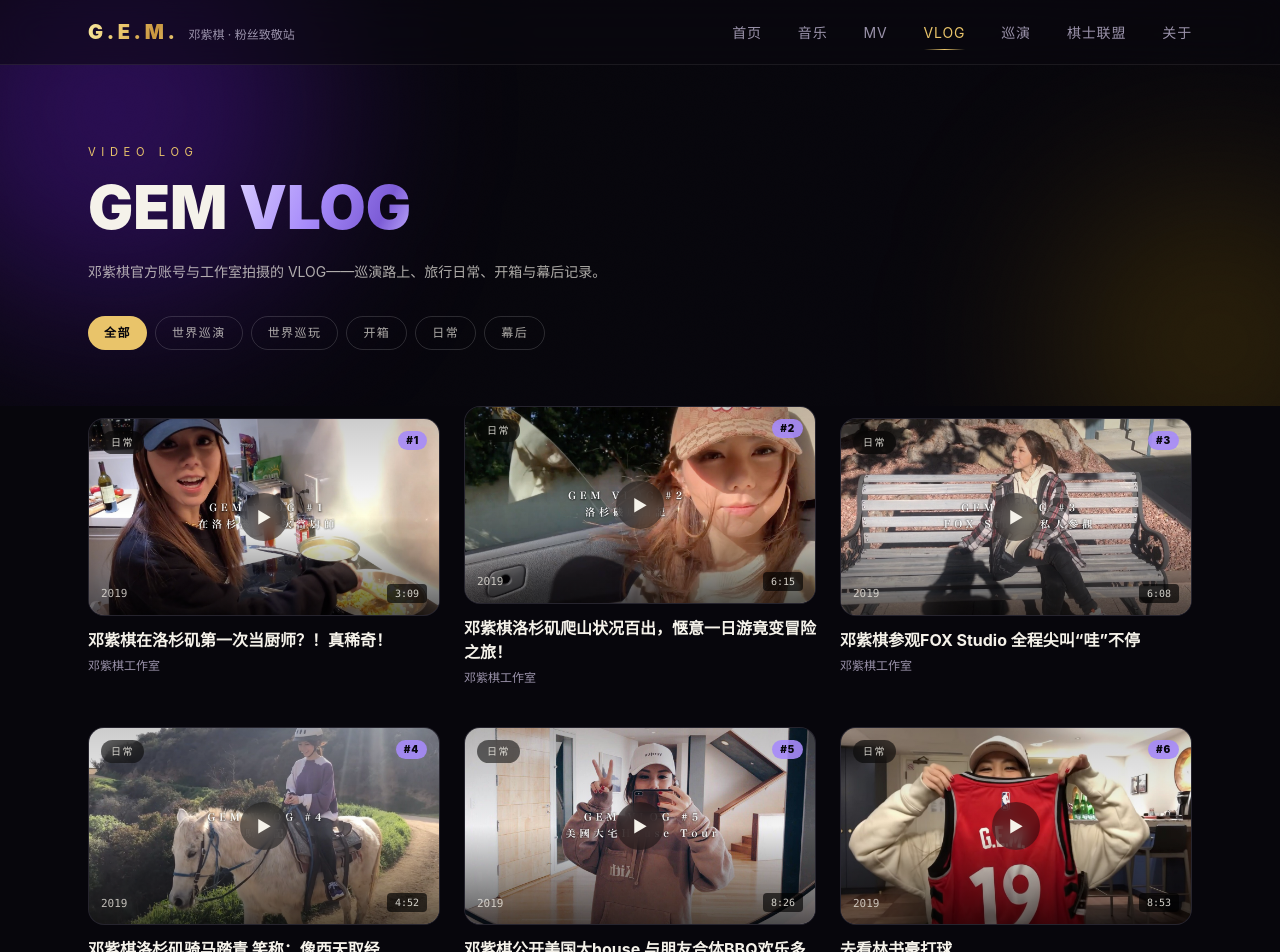
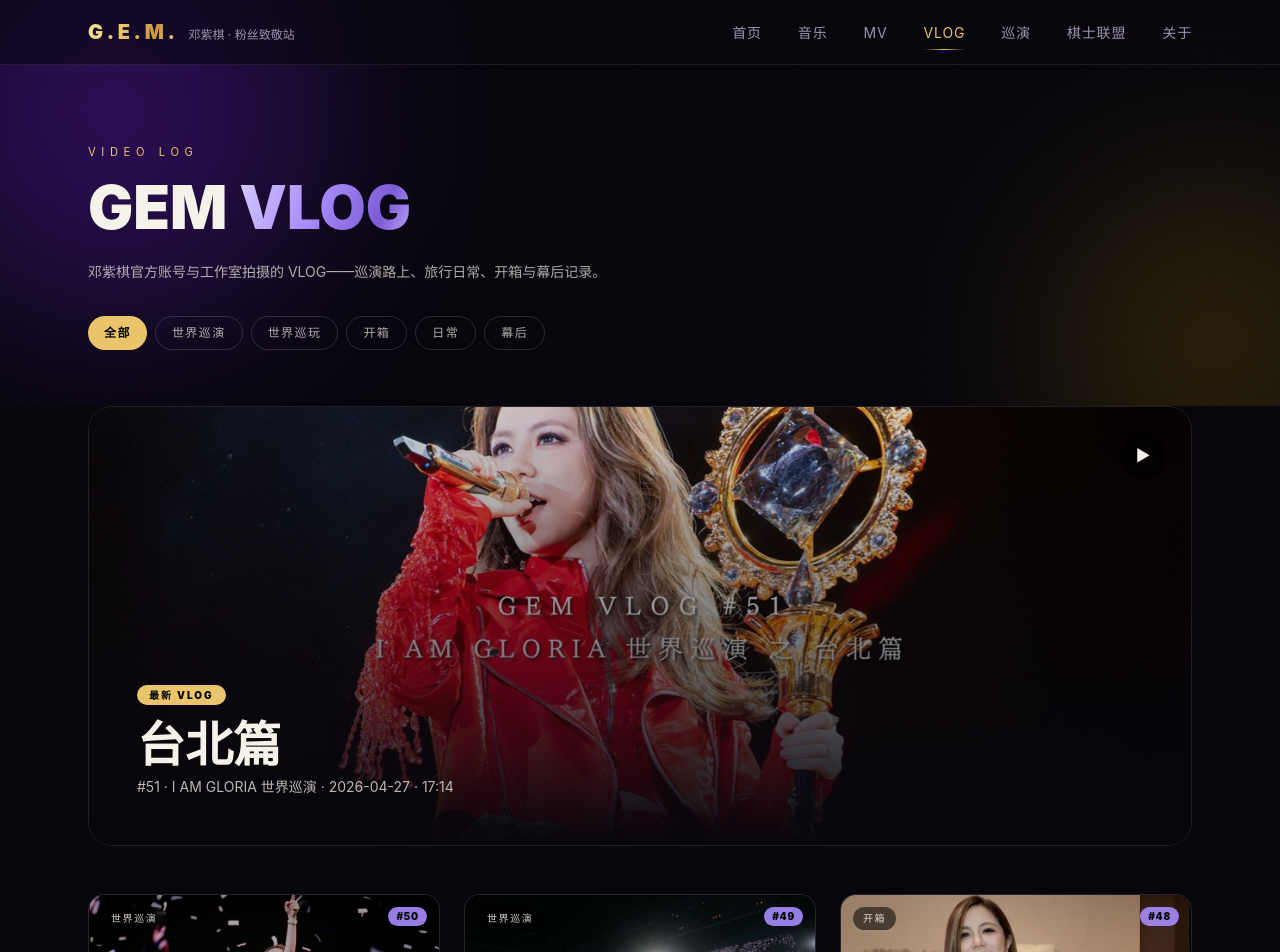
Before and after one commit to xxxxxxx-bot/gem-fansite, a Vue app: page /vlog in a window 1280 px wide. Shown: the top 952 px of the page. Built offline with nearby package versions, Linux system fonts and the light colour scheme.

Commit message:
VLOG 恢复最新推荐位并改为期数倒序
- 恢复「最新 VLOG」大推荐位，展示 #51 台北篇
- 列表按期数倒序：#50 → #1，全部保留期数角标

```diff
--- a/src/pages/VlogPage.vue
+++ b/src/pages/VlogPage.vue
@@ -6,10 +6,11 @@
 const current = ref(null)
 
 const sorted = computed(() =>
-  [...vlogs].sort((a, b) => (a.number ?? 999) - (b.number ?? 999) || b.date.localeCompare(a.date)),
+  [...vlogs].sort((a, b) => (b.number ?? -1) - (a.number ?? -1) || b.date.localeCompare(a.date)),
 )
+const featured = computed(() => (active.value === '全部' ? sorted.value[0] : null))
 const list = computed(() =>
-  active.value === '全部' ? sorted.value : sorted.value.filter((v) => v.group === active.value),
+  featured.value ? sorted.value.slice(1) : sorted.value.filter((v) => v.group === active.value),
 )
 
 function open(v) {
@@ -58,6 +59,33 @@
         </button>
       </div>
     </div>
+  </section>
+
+  <section v-if="featured" class="mx-auto max-w-6xl px-6 pb-12">
+    <button
+      v-reveal
+      class="group relative block min-h-[360px] w-full overflow-hidden rounded-3xl border border-white/10 text-left md:min-h-[440px]"
+      @click="open(featured)"
+    >
+      <img
+        :src="featured.cover"
+        :alt="featured.title"
+        class="absolute inset-0 h-full w-full object-cover transition duration-700 group-hover:scale-[1.03]"
+      />
+      <div class="absolute inset-0 bg-gradient-to-t from-ink via-ink/45 to-ink/5"></div>
+      <span
+        class="absolute right-6 top-6 flex h-12 w-12 items-center justify-center rounded-full bg-black/50 text-cream backdrop-blur transition group-hover:bg-gold group-hover:text-ink"
+      >
+        ▶
+      </span>
+      <div class="absolute inset-x-0 bottom-0 p-8 md:p-12">
+        <span class="rounded-full bg-gold px-3 py-1 text-[10px] font-black tracking-[0.2em] text-ink">最新 VLOG</span>
+        <h2 class="mt-4 text-3xl font-black md:text-5xl">{{ featured.title }}</h2>
+        <p class="mt-2 text-sm text-cream/75">
+          #{{ featured.number }} · {{ featured.series }} · {{ featured.date }} · {{ featured.duration }}
+        </p>
+      </div>
+    </button>
   </section>
 
   <section class="mx-auto max-w-6xl px-6 pb-24">
```
